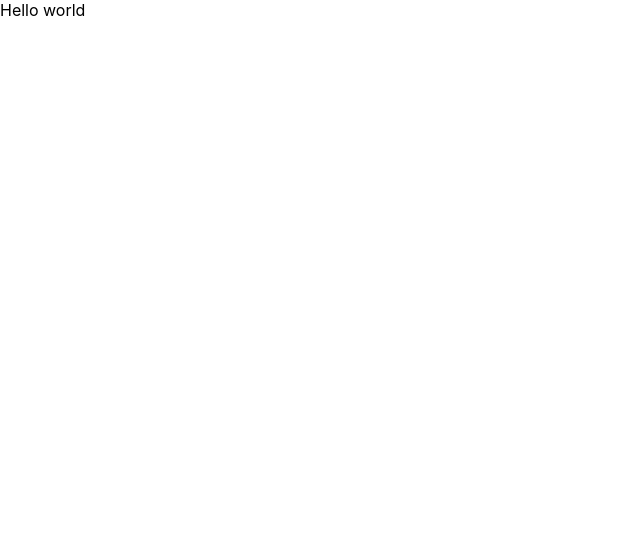
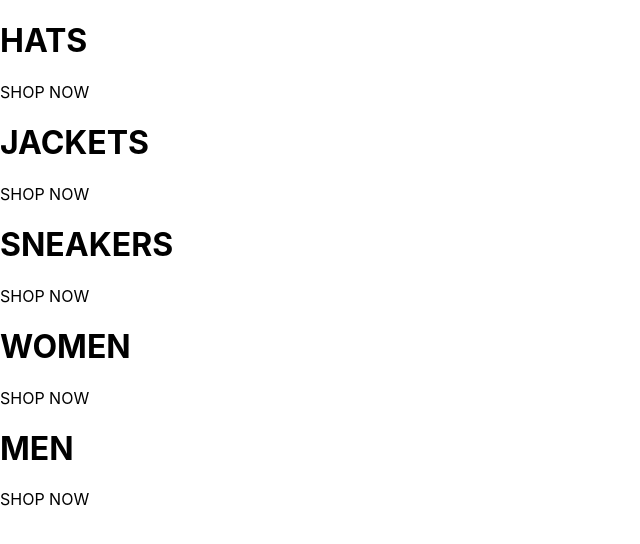
Before and after one commit to sdoshi983/ReactJS-crwn-clothing, a React (Create React App) app: page / in a window 1280 px wide. Shown: the top 544 px of the page, without its empty margins (0-640 px from the left). Built offline with nearby package versions, Linux system fonts and the light colour scheme.

Commit message:
home page component defaultly exported

```diff
--- a/src/App.js
+++ b/src/App.js
@@ -1,9 +1,10 @@
 import './App.css';
+import HomePage from './homepage.component';
 
 function App() {
   return (
     <div>
-      Hello world
+      <HomePage></HomePage>
     </div>
   );
 }
--- a/src/homepage.component.jsx
+++ b/src/homepage.component.jsx
@@ -36,3 +36,5 @@ const HomePage = () => (
         </div>
     </div>
 )
+
+export default HomePage
```
